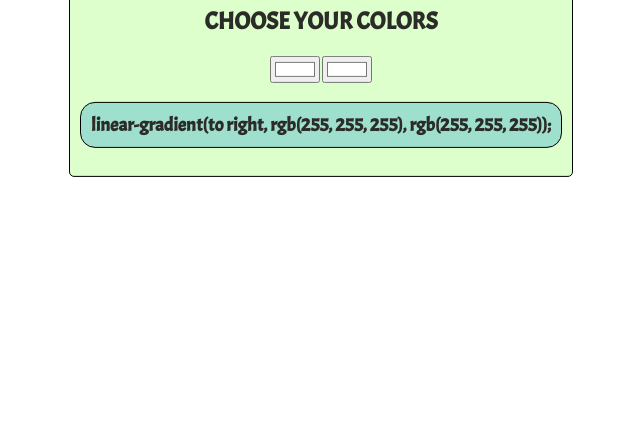
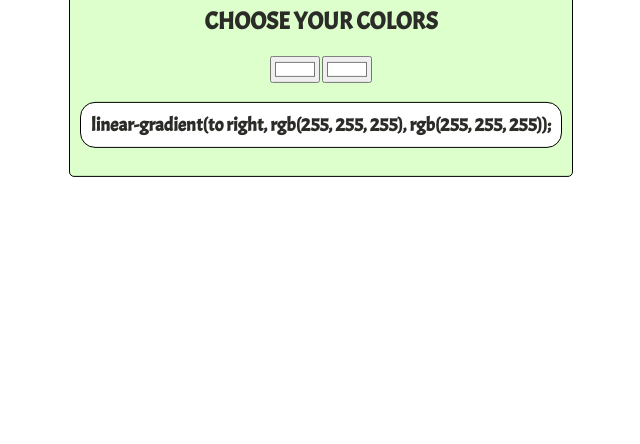
Before and after one commit to maximdervis/bg-generator, a plain HTML site: page index.html in a window 1280 px wide. Shown: the part 356-800 px from the top of the page, without its empty margins (319-959 px from the left). Drawn offline with Linux system fonts and the light colour scheme.

Commit message:
changed h3 color

```diff
--- a/style.css
+++ b/style.css
@@ -29,7 +29,7 @@ h1,h2
 
 h3
 {
-	background-color: #9fdfcd;
+	background-color: white;
 	padding: 10px;
 	border: 1px solid black;
 	border-radius: 15px;
```
